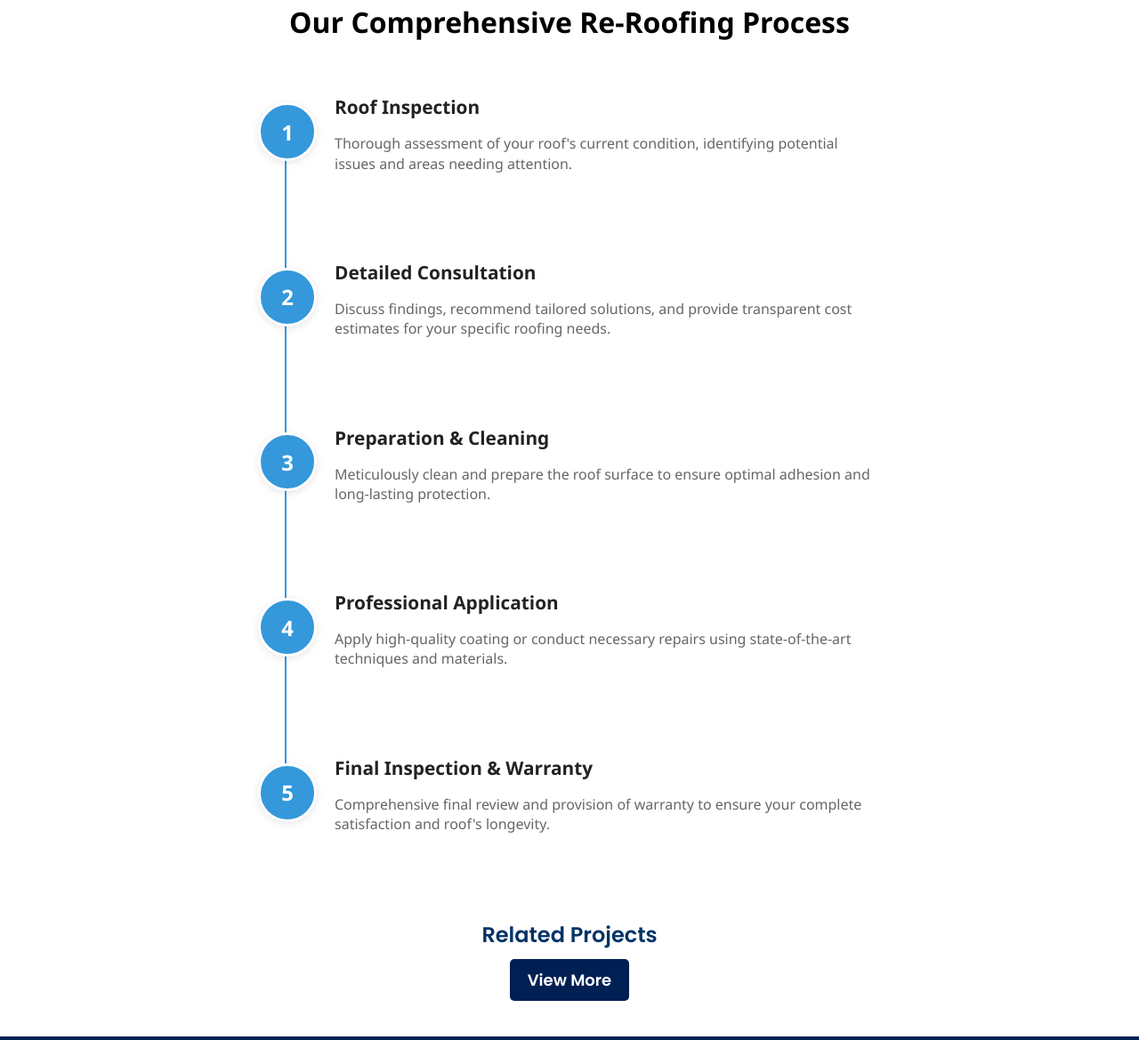
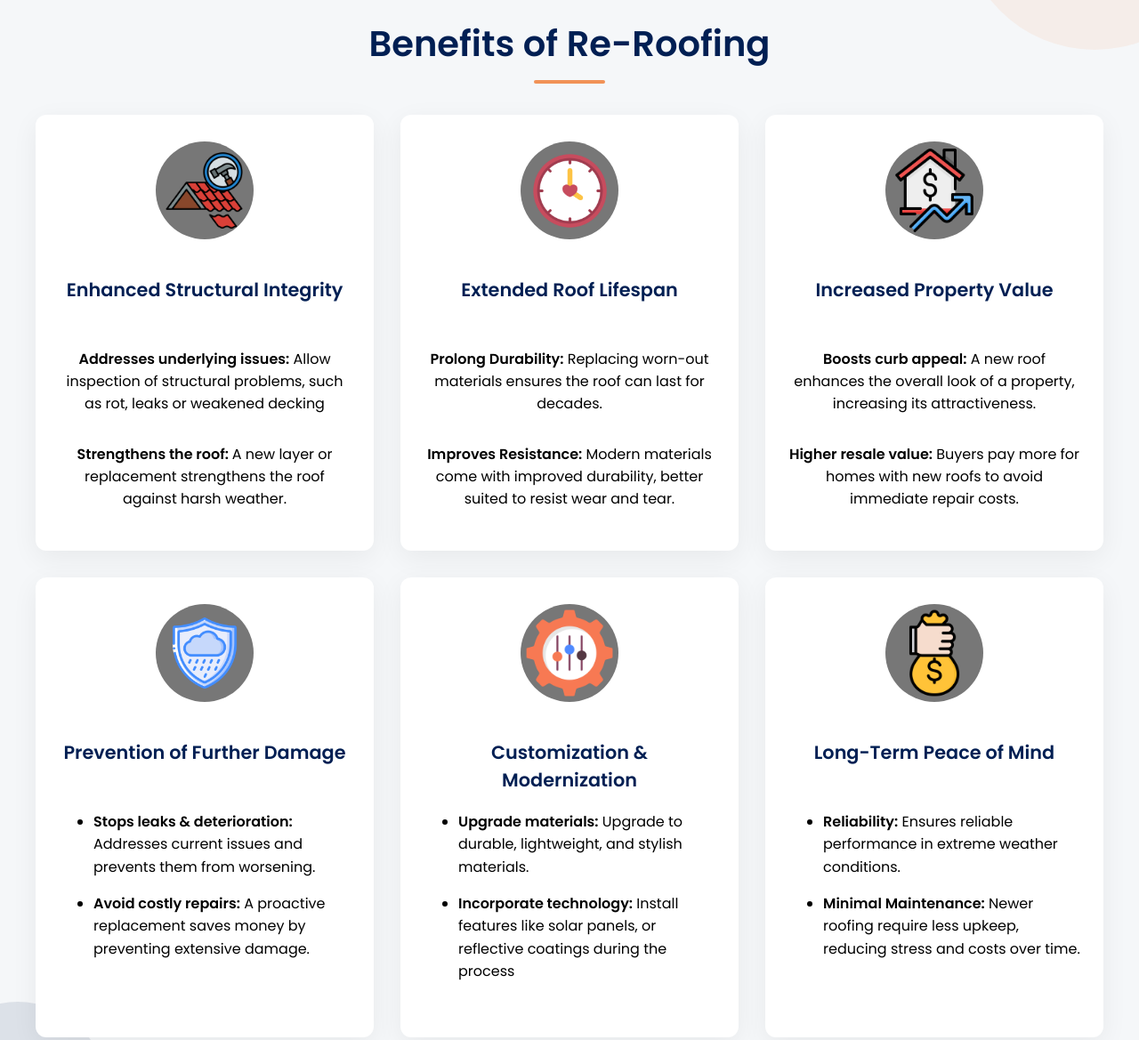
Before and after one commit to SeanPan7/cromseal-html, a plain HTML site: page informative-website/src/re-roofing.html in a window 1280 px wide. Shown: the part 874-2043 px from the top of the page at 89% size. Drawn offline with Linux system fonts and the light colour scheme.

Commit message:
Add reroofing updates for mobile and benefits content

```diff
--- /dev/null
+++ b/informative-website/src/css/benefits-styles.css
@@ -0,0 +1,153 @@
+/* Benefits Section */
+.benefits-section {
+    padding: 80px 20px;
+    background-color: #f5f7f9;
+    position: relative;
+    overflow: hidden;
+}
+
+.benefits-section::before {
+    content: '';
+    position: absolute;
+    top: 0;
+    right: 0;
+    width: 300px;
+    height: 300px;
+    background-color: rgba(241, 146, 87, 0.1);
+    border-radius: 50%;
+    transform: translate(100px, -150px);
+    z-index: 1;
+}
+
+.benefits-section::after {
+    content: '';
+    position: absolute;
+    bottom: 0;
+    left: 0;
+    width: 200px;
+    height: 200px;
+    background-color: rgba(0, 31, 83, 0.1);
+    border-radius: 50%;
+    transform: translate(-80px, 80px);
+    z-index: 1;
+}
+
+.benefits-container-reroofing {
+    max-width: 1200px;
+    margin: 0 auto;
+    position: relative;
+    z-index: 2;
+}
+
+.benefits-section h2 {
+    font-size: 2.5rem;
+    color: #001f53;
+    text-align: center;
+    margin-bottom: 50px;
+    position: relative;
+    font-weight: 700;
+}
+
+.benefits-section h2::after {
+    content: '';
+    position: absolute;
+    bottom: -15px;
+    left: 50%;
+    transform: translateX(-50%);
+    width: 80px;
+    height: 4px;
+    background-color: #f19257;
+    border-radius: 2px;
+}
+
+.benefits-grid-reroofing {
+    display: grid;
+    grid-template-columns: repeat(3, 1fr);
+    gap: 30px;
+}
+
+.benefit-card-reroofing {
+    background-color: white;
+    border-radius: 12px;
+    padding: 30px 25px;
+    box-shadow: 0 8px 30px rgba(0, 0, 0, 0.06);
+    transition: all 0.3s ease;
+    display: flex;
+    flex-direction: column;
+    align-items: center;
+    text-align: center;
+}
+
+.benefit-card-reroofing:hover {
+    transform: translateY(-10px);
+    box-shadow: 0 15px 35px rgba(0, 0, 0, 0.1);
+}
+
+.benefit-icon {
+    width: 80px;
+    height: 80px;
+    display: flex;
+    align-items: center;
+    justify-content: center;
+    margin-bottom: 20px;
+    background-color: rgba(5, 5, 5, 0.541);
+    border-radius: 50%;
+    padding: 15px;
+}
+
+.benefit-icon img {
+    width: 100px;
+    height: 100px;
+    object-fit: contain;
+}
+
+.benefit-card-reroofing h3 {
+    color: #001f53;
+    font-size: 1.3rem;
+    height: 50px;
+    margin-bottom: 15px;
+    font-weight: 600;
+}
+
+.benefit-card-reroofing li {
+    color: #000000;
+    font-size: 1rem;
+    line-height: 1.6;
+    text-align: left;
+    margin-bottom: 15px; /* Adjust the value as needed */
+}
+
+/* Responsive styles */
+@media screen and (max-width: 992px) {
+    .benefits-grid-reroofing {
+        grid-template-columns: repeat(2, 1fr);
+    }
+}
+
+@media screen and (max-width: 768px) {
+    .benefits-section {
+        padding: 60px 20px;
+    }
+
+
+    .benefits-section h2 {
+        font-size: 2rem;
+        margin-top: 10px;
+    }
+
+    .benefit-card-reroofing h3{
+        margin-bottom: 5px;
+    }
+
+    .benefits-section li {
+        font-size: 1rem;
+    }
+
+    .benefits-grid-reroofing {
+        grid-template-columns: 1fr;
+    }
+
+    .benefit-card-reroofing {
+        padding: 25px 20px;
+    }
+}
--- a/informative-website/src/css/styles.css
+++ b/informative-website/src/css/styles.css
@@ -299,7 +299,7 @@ nav ul li a.current-page::after {
 
 .hero-side {
     position: relative;
-    height: calc(80vh + 50px);
+    height: calc(80vh + 40px);
     overflow: hidden;
     display: flex;
     align-items: center;
@@ -308,13 +308,13 @@ nav ul li a.current-page::after {
 }
 
 .hero-image-side {
-    width: 60%;
+    width: 65%;
     height: 100%;
     object-fit: cover;
 }
 
 .hero-content-side {
-    width: 40%;
+    width: 35%;
     height: 100%;
     display: flex;
     flex-direction: column;
@@ -1256,7 +1256,7 @@ footer .logo img {
     }
 
     .step-content p {
-        font-size: 0.85rem; /* Smaller font size for mobile */
+        font-size: 0.95rem; /* Smaller font size for mobile */
         line-height: 1.3; /* Tighter line height for better fit */
     }
 }
--- a/informative-website/src/re-roofing.html
+++ b/informative-website/src/re-roofing.html
@@ -5,6 +5,7 @@
     <meta name="viewport" content="width=device-width, initial-scale=1.0">
     <title>Cromseal Roofguard</title>
     <link rel="stylesheet" href="css/styles.css">
+    <link rel="stylesheet" href="css/benefits-styles.css">
     <link rel="icon" type="image/x-icon" href="images/logo/cromsealLogoFavicon.png">
     <link href="https://fonts.googleapis.com/css2?family=Poppins:wght@300;400;600&display=swap" rel="stylesheet">
     <script src="js/scripts.js"></script>
@@ -45,6 +46,69 @@
         <div class="hero-content-side">
             <h1>Re-Roofing</h1>
             <p>To restore the roof's integrity, appearance and functionality</p>
+        </div>
+    </section>
+
+    <section class="benefits-section">
+        <div class="benefits-container-reroofing">
+            <h2>Benefits of Re-Roofing</h2>
+            <div class="benefits-grid-reroofing">
+                <div class="benefit-card-reroofing">
+                    <div class="benefit-icon">
+                        <img src="images/icons/strengthen-roof.png" alt="Enhanced Durability">
+                    </div>
+                    <h3>Enhanced Structural Integrity</h3>
+                    <p><b>Addresses underlying issues:</b> Allow inspection of structural problems, such as rot, leaks or weakened decking</p>
+                    <p><b>Strengthens the roof: </b>A new layer or replacement strengthens the roof against harsh weather. </p>
+                </div>
+                <div class="benefit-card-reroofing">
+                    <div class="benefit-icon">
+                        <img src="images/icons/clock-lifespan.png" style="height: 85px; width: 85px;"  alt="Energy Efficiency">
+                    </div>
+                    <h3>Extended Roof Lifespan</h3>
+                    <p><b>Prolong Durability:</b> Replacing worn-out materials ensures the roof can last for decades.</p>
+                    <p><b>Improves Resistance:</b> Modern materials come with improved durability, better suited to resist wear and tear. </p>
+
+                </div>
+                <div class="benefit-card-reroofing">
+                    <div class="benefit-icon">
+                        <img src="images/icons/property-value-2.png" alt="Property Value">
+                    </div>
+                    <h3>Increased Property Value</h3>
+                    <p><b>Boosts curb appeal:</b> A new roof enhances the overall look of a property, increasing its attractiveness.</p>
+                    <p><b>Higher resale value:</b> Buyers pay more for homes with new roofs to avoid immediate repair costs.</p>
+                </div>
+                <div class="benefit-card-reroofing">
+                    <div class="benefit-icon">
+                        <img src="images/icons/weather-shield.png" style="height: 80px; width: 80px;" alt="Weather Protection">
+                    </div>
+                    <h3>Prevention of Further Damage</h3>
+                    <ul>
+                        <li><b>Stops leaks & deterioration:</b> Addresses current issues and prevents them from worsening.</li>
+                        <li><b>Avoid costly repairs:</b> A proactive replacement saves money by preventing extensive damage.</li>
+                    </ul>
+                </div>
+                <div class="benefit-card-reroofing">
+                    <div class="benefit-icon">
+                        <img src="images/icons/customization.png" alt="Moisture Prevention">
+                    </div>
+                    <h3>Customization & Modernization</h3>
+                    <ul>
+                        <li><b>Upgrade materials:</b> Upgrade to durable, lightweight, and stylish materials.</li>
+                        <li><b>Incorporate technology:</b> Install features like solar panels, or reflective coatings during the process</li>
+                    </ul>
+                </div>
+                <div class="benefit-card-reroofing">
+                    <div class="benefit-icon">
+                        <img src="images/icons/cost-saving.png" alt="Warranty Coverage">
+                    </div>
+                    <h3>Long-Term Peace of Mind</h3>
+                    <ul>
+                        <li><b>Reliability:</b> Ensures reliable performance in extreme weather conditions.</li>
+                        <li><b>Minimal Maintenance:</b> Newer roofing require less upkeep, reducing stress and costs over time.</li>
+                    </ul>
+                </div>
+            </div>
         </div>
     </section>
 
@@ -91,13 +155,14 @@
     </section>
 
     <div class="contact-button-container">
-        <h2>Related Projects</h2>
+        <h2>Related Projects:</h2>
         <a href="projects.html#Re-Roofing" class="contact-button">View More</a>
     </div>
 
     <footer>
         <div class="footer-content">
-            <p>© 2024 Cromseal Roofguard Sdn Bhd. All rights reserved.</p>
+            <p>&copy; 2024 Cromseal Roofguard Sdn Bhd. All rights reserved.</p>
+            <br>
             <p>Contact Us: No.16, Jalan Industri USJ 1/13, Taman Perindustrian USJ 1, Subang Jaya, Selangor.</p>
             <p>Email: <a href="mailto:info@cromsealroofguard.com">info@cromsealroofguard.com</a> | Phone: +6012-3456789</p>
             <br>
```
Also changed, not shown: informative-website/src/about-us.html (+1 -0 lines), informative-website/src/concrete-roof-coating.html (+1 -0 lines), informative-website/src/index.html (+1 -0 lines), informative-website/src/metal-roof-coating.html (+1 -0 lines), informative-website/src/projects.html (+1 -0 lines), informative-website/src/services-copy.html (deleted, +0 -84 lines), informative-website/src/services.html (+1 -0 lines), informative-website/src/images/icons/clock-lifespan.png (added), informative-website/src/images/icons/customization.png (added), informative-website/src/images/icons/property-value-2.png (added), informative-website/src/images/icons/strengthen-roof.png (added), informative-website/src/images/icons/weather-shield.png (added).
